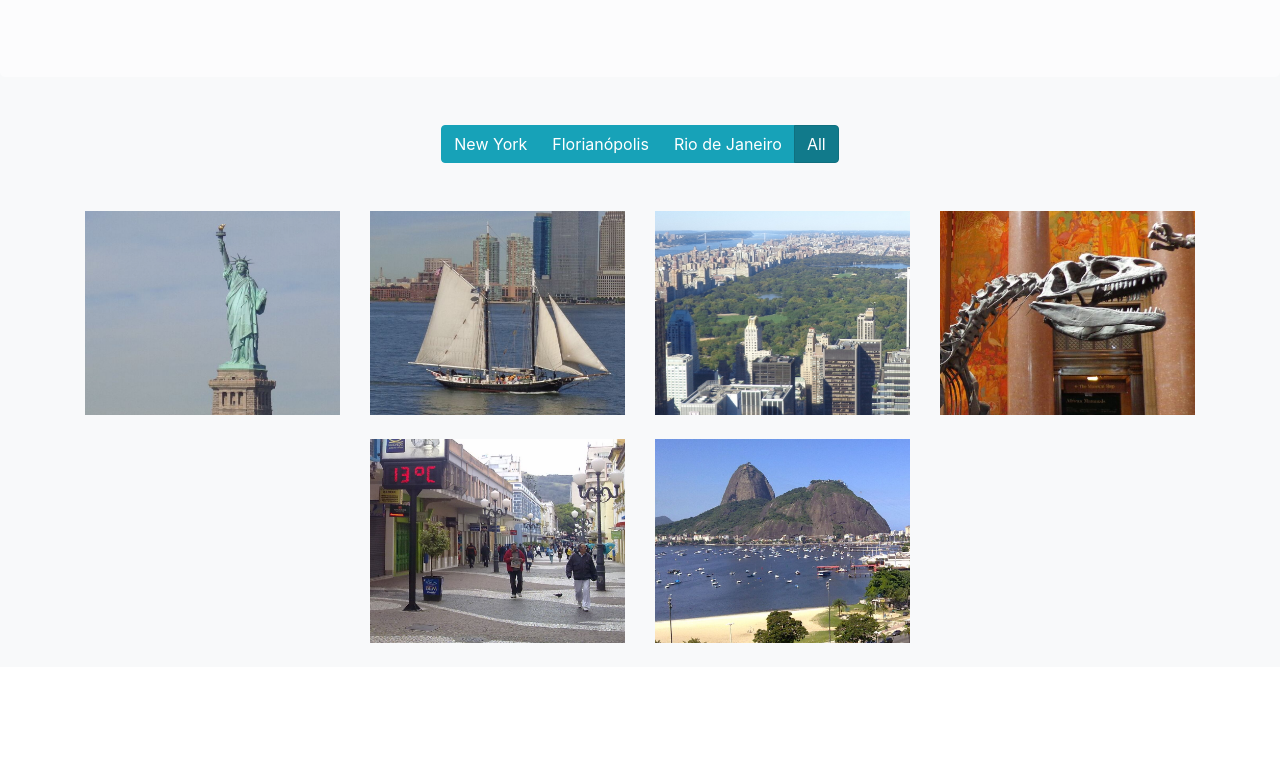
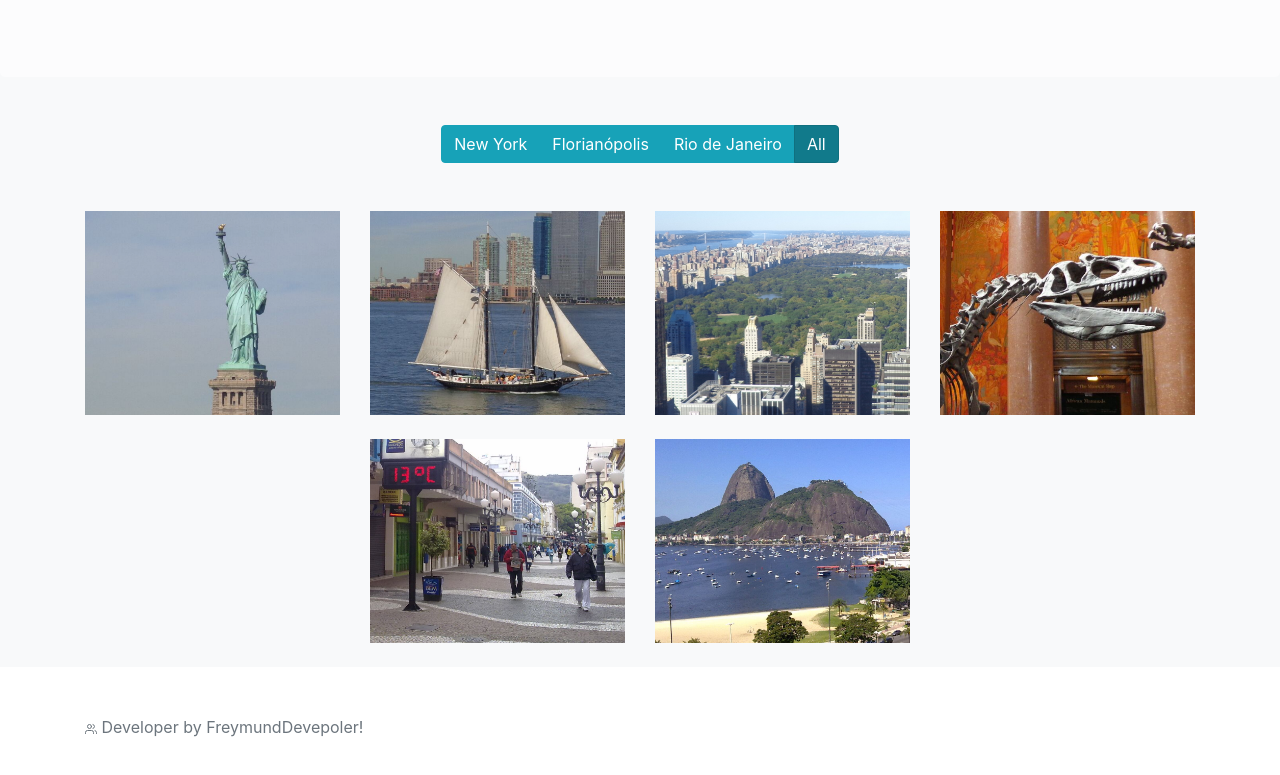
Before and after one commit to FreymundDeveloper/Photo-Gallery, a website built with webpack: page src/index.html in a window 1280 px wide. Shown: the part 209-984 px from the top of the page. Before the commit the page ends 876 px from the top, so only its background shows below. Built offline with nearby package versions, Linux system fonts and the light colour scheme; files whose address does not match are found by name.

Commit message:
Footer Structure

```diff
--- a/src/index.html
+++ b/src/index.html
@@ -12,6 +12,7 @@
 <body>
     <header wm-include="/pages/templates/header.html"></header>
     <main class="bg-light" wm-include="/pages/galery/galery.html"></main>
+    <footer class="footer" wm-include="/pages/templates/footer.html"></footer>
     <script src="app.js"></script>
 </body>
 
--- /dev/null
+++ b/src/pages/templates/footer.html
@@ -0,0 +1,11 @@
+<div class="container">
+    <span class="text-muted">
+        <svg xmlns="http://www.w3.org/2000/svg" width="12" height="12" viewBox="0 0 24 24" fill="none" stroke="currentColor" stroke-width="2" stroke-linecap="round" stroke-linejoin="round" class="feather feather-users">
+            <path d="M17 21v-2a4 4 0 0 0-4-4H5a4 4 0 0 0-4 4v2"></path>
+            <circle cx="9" cy="7" r="4"></circle>
+            <path d="M23 21v-2a4 4 0 0 0-3-3.87"></path>
+            <path d="M16 3.13a4 4 0 0 1 0 7.75"></path>
+        </svg>
+        Developer by FreymundDevepoler!
+    </span>
+</div>
--- a/src/scss/custom.scss
+++ b/src/scss/custom.scss
@@ -6,3 +6,8 @@
 .jumbotron .jumbotron-heading {
     font-weight: 300;
 }
+
+footer {
+    padding-top: 3rem;
+    padding-bottom: 3rem;
+}
```
